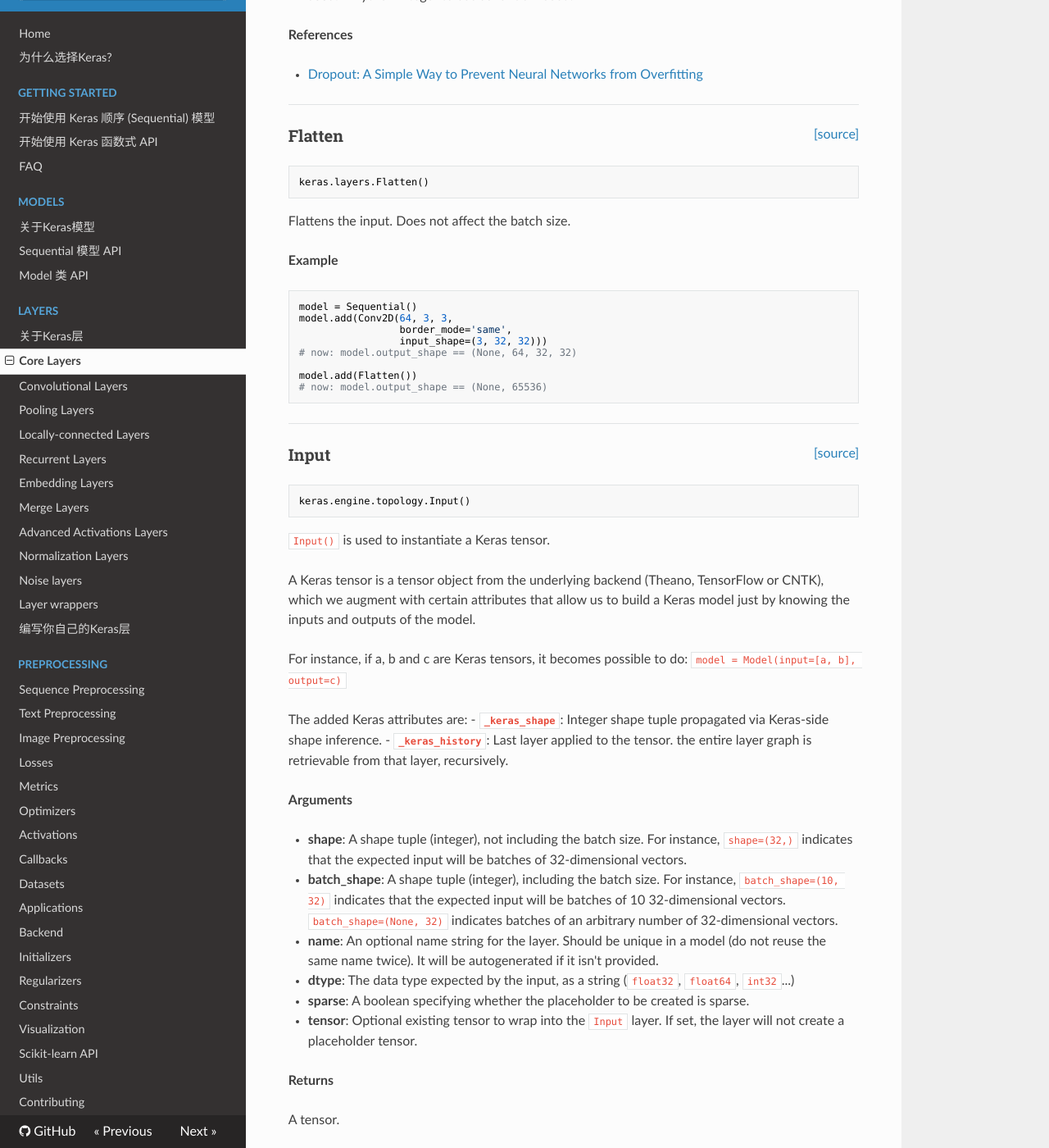
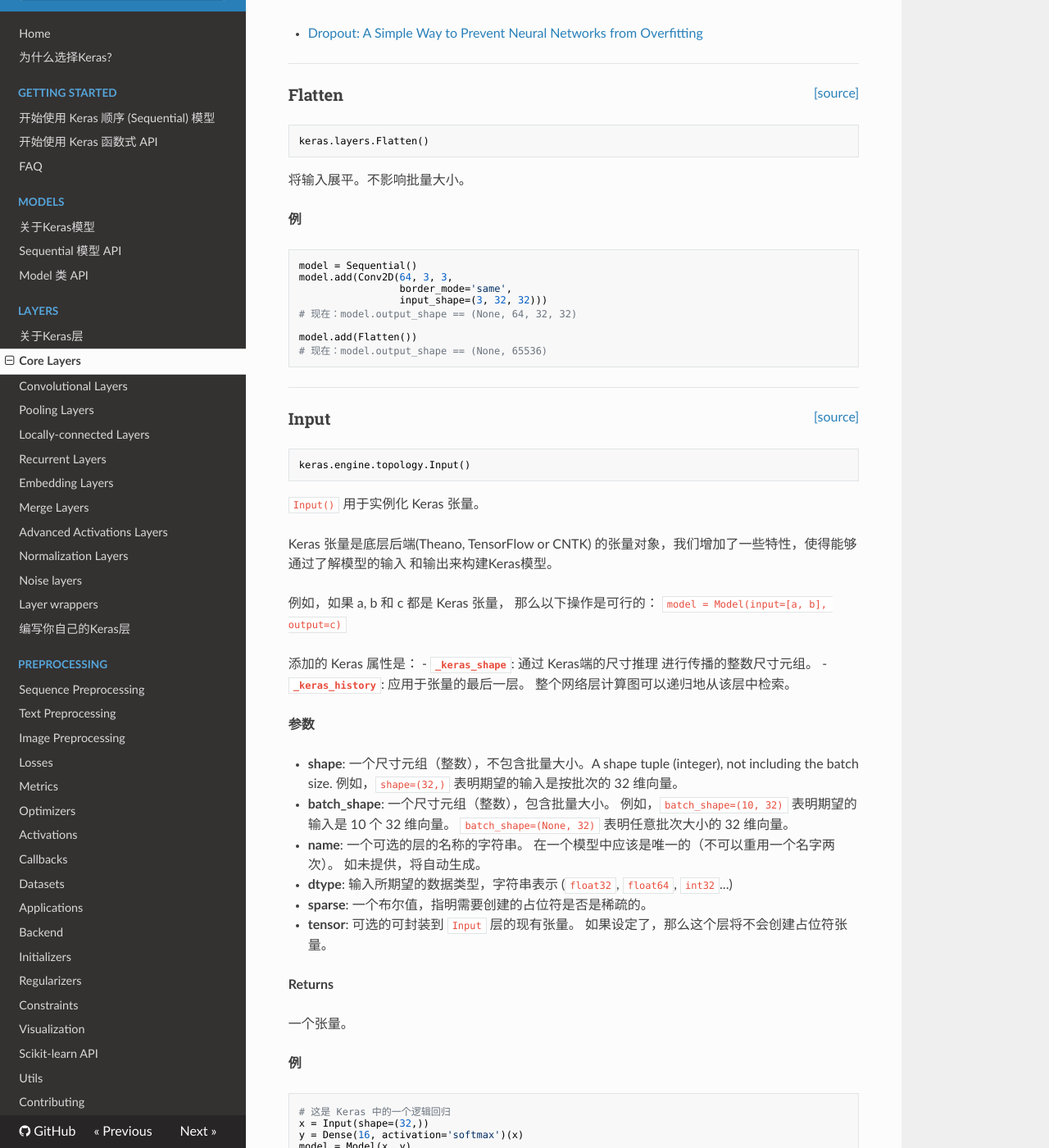
Before and after one commit to keras-team/keras-docs-zh, an MkDocs documentation site: the page built from sources/layers/core.md, in a window 1280 px wide and 1400 px high, scrolled down 2156 px. Shown: the whole window at 82% size. Built offline with MkDocs 1.6.1, drawn with Linux system fonts in a browser that asks for light colours; nearby versions of some CDN libraries; old or Windows-style settings are respelled for this version of MkDocs; some of the changed text lies outside the part shown.

Commit message:
Translated core.md - Input layer

````diff
--- a/sources/layers/core.md
+++ b/sources/layers/core.md
@@ -75,23 +75,25 @@ nD 张量，尺寸: `(batch_size, ..., units)`。
 keras.layers.Activation(activation)
 ```
 
-Applies an activation function to an output.
+将激活函数应用于输出。
 
-__Arguments__
+__参数__
 
-- __activation__: name of activation function to use
-(see: [activations](../activations.md)),
-or alternatively, a Theano or TensorFlow operation.
+- __activation__: 要使用的激活函数的名称
+(详见: [activations](../activations.md))，
+或者选择一个 Theano 或 TensorFlow 操作。
 
-__Input shape__
+__输入尺寸__
 
-Arbitrary. Use the keyword argument `input_shape`
-(tuple of integers, does not include the samples axis)
-when using this layer as the first layer in a model.
+任意尺寸。
+当使用此层作为模型中的第一层时，
+使用参数 `input_shape`
+（整数元组，不包括样本数的轴）
 
-__Output shape__
 
-Same shape as input.
+__输出尺寸__
+
+与输入相同
 
 ----
 
@@ -102,24 +104,24 @@ Same shape as input.
 keras.layers.Dropout(rate, noise_shape=None, seed=None)
 ```
 
-Applies Dropout to the input.
+将 Dropout 应用于输入。
 
-Dropout consists in randomly setting
-a fraction `rate` of input units to 0 at each update during training time,
-which helps prevent overfitting.
+Dropout 包括在训练中每次更新时，
+将输入单元的按比率随机设置为 0，
+这有助于防止过拟合。
 
-__Arguments__
+__参数__
 
-- __rate__: float between 0 and 1. Fraction of the input units to drop.
-- __noise_shape__: 1D integer tensor representing the shape of the
-binary dropout mask that will be multiplied with the input.
-For instance, if your inputs have shape
-`(batch_size, timesteps, features)` and
-you want the dropout mask to be the same for all timesteps,
-you can use `noise_shape=(batch_size, 1, features)`.
-- __seed__: A Python integer to use as random seed.
+- __rate__: 在 0 和 1 之间浮动。需要丢弃的输入比例。
+- __noise_shape__: 1D 整数张量，
+表示将与输入相乘的二进制 dropout 掩层的形状。
+例如，如果你的输入尺寸为
+`(batch_size, timesteps, features)`，然后
+你希望 dropout 掩层在所有时间步都是一样的，
+你可以使用 `noise_shape=(batch_size, 1, features)`。
+- __seed__: 一个作为随机种子的 Python 整数。
 
-__References__
+__参考文献__
 
 - [Dropout: A Simple Way to Prevent Neural Networks from Overfitting](http://www.cs.toronto.edu/~rsalakhu/papers/srivastava14a.pdf)
 
@@ -132,9 +134,9 @@ __References__
 keras.layers.Flatten()
 ```
 
-Flattens the input. Does not affect the batch size.
+将输入展平。不影响批量大小。
 
-__Example__
+__例__
 
 
 ```python
@@ -142,10 +144,10 @@ model = Sequential()
 model.add(Conv2D(64, 3, 3,
                  border_mode='same',
                  input_shape=(3, 32, 32)))
-# now: model.output_shape == (None, 64, 32, 32)
+# 现在：model.output_shape == (None, 64, 32, 32)
 
 model.add(Flatten())
-# now: model.output_shape == (None, 65536)
+# 现在：model.output_shape == (None, 65536)
 ```
 
 ----
@@ -157,53 +159,47 @@ model.add(Flatten())
 keras.engine.topology.Input()
 ```
 
-`Input()` is used to instantiate a Keras tensor.
+`Input()` 用于实例化 Keras 张量。
 
-A Keras tensor is a tensor object from the underlying backend
-(Theano, TensorFlow or CNTK), which we augment with certain
-attributes that allow us to build a Keras model
-just by knowing the inputs and outputs of the model.
+Keras 张量是底层后端(Theano, TensorFlow or CNTK)
+的张量对象，我们增加了一些特性，使得能够通过了解模型的输入
+和输出来构建Keras模型。
 
-For instance, if a, b and c are Keras tensors,
-it becomes possible to do:
+例如，如果 a, b 和 c 都是 Keras 张量，
+那么以下操作是可行的：
 `model = Model(input=[a, b], output=c)`
 
-The added Keras attributes are:
-- __`_keras_shape`__: Integer shape tuple propagated
-via Keras-side shape inference.
-- __`_keras_history`__: Last layer applied to the tensor.
-the entire layer graph is retrievable from that layer,
-recursively.
+添加的 Keras 属性是：
+- __`_keras_shape`__: 通过 Keras端的尺寸推理
+进行传播的整数尺寸元组。
+- __`_keras_history`__: 应用于张量的最后一层。
+整个网络层计算图可以递归地从该层中检索。
 
-__Arguments__
+__参数__
 
-- __shape__: A shape tuple (integer), not including the batch size.
-For instance, `shape=(32,)` indicates that the expected input
-will be batches of 32-dimensional vectors.
-- __batch_shape__: A shape tuple (integer), including the batch size.
-For instance, `batch_shape=(10, 32)` indicates that
-the expected input will be batches of 10 32-dimensional vectors.
-`batch_shape=(None, 32)` indicates batches of an arbitrary number
-of 32-dimensional vectors.
-- __name__: An optional name string for the layer.
-Should be unique in a model (do not reuse the same name twice).
-It will be autogenerated if it isn't provided.
-- __dtype__: The data type expected by the input, as a string
+- __shape__: 一个尺寸元组（整数），不包含批量大小。A shape tuple (integer), not including the batch size.
+例如，`shape=(32,)` 表明期望的输入是按批次的 32 维向量。
+- __batch_shape__: 一个尺寸元组（整数），包含批量大小。
+例如，`batch_shape=(10, 32)` 表明期望的输入是 10 个 32 维向量。
+`batch_shape=(None, 32)` 表明任意批次大小的 32 维向量。
+- __name__: 一个可选的层的名称的字符串。
+在一个模型中应该是唯一的（不可以重用一个名字两次）。
+如未提供，将自动生成。
+- __dtype__: 输入所期望的数据类型，字符串表示
 (`float32`, `float64`, `int32`...)
-- __sparse__: A boolean specifying whether the placeholder
-to be created is sparse.
-- __tensor__: Optional existing tensor to wrap into the `Input` layer.
-If set, the layer will not create a placeholder tensor.
+- __sparse__: 一个布尔值，指明需要创建的占位符是否是稀疏的。
+- __tensor__: 可选的可封装到 `Input` 层的现有张量。
+如果设定了，那么这个层将不会创建占位符张量。
 
 __Returns__
 
-A tensor.
+一个张量。
 
-__Example__
+__例__
 
 
 ```python
-# this is a logistic regression in Keras
+# 这是 Keras 中的一个逻辑回归
 x = Input(shape=(32,))
 y = Dense(16, activation='softmax')(x)
 model = Model(x, y)
````
